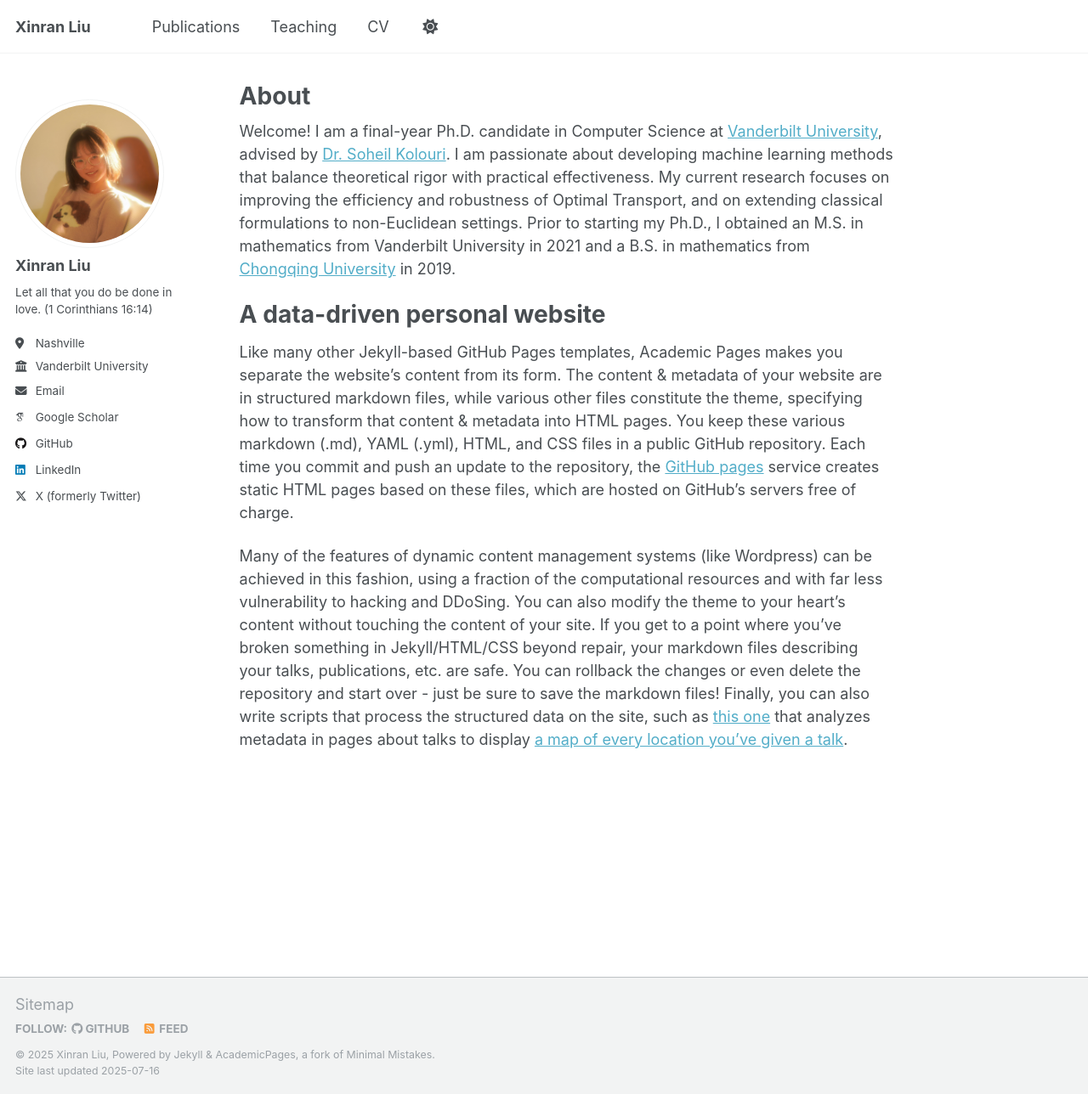
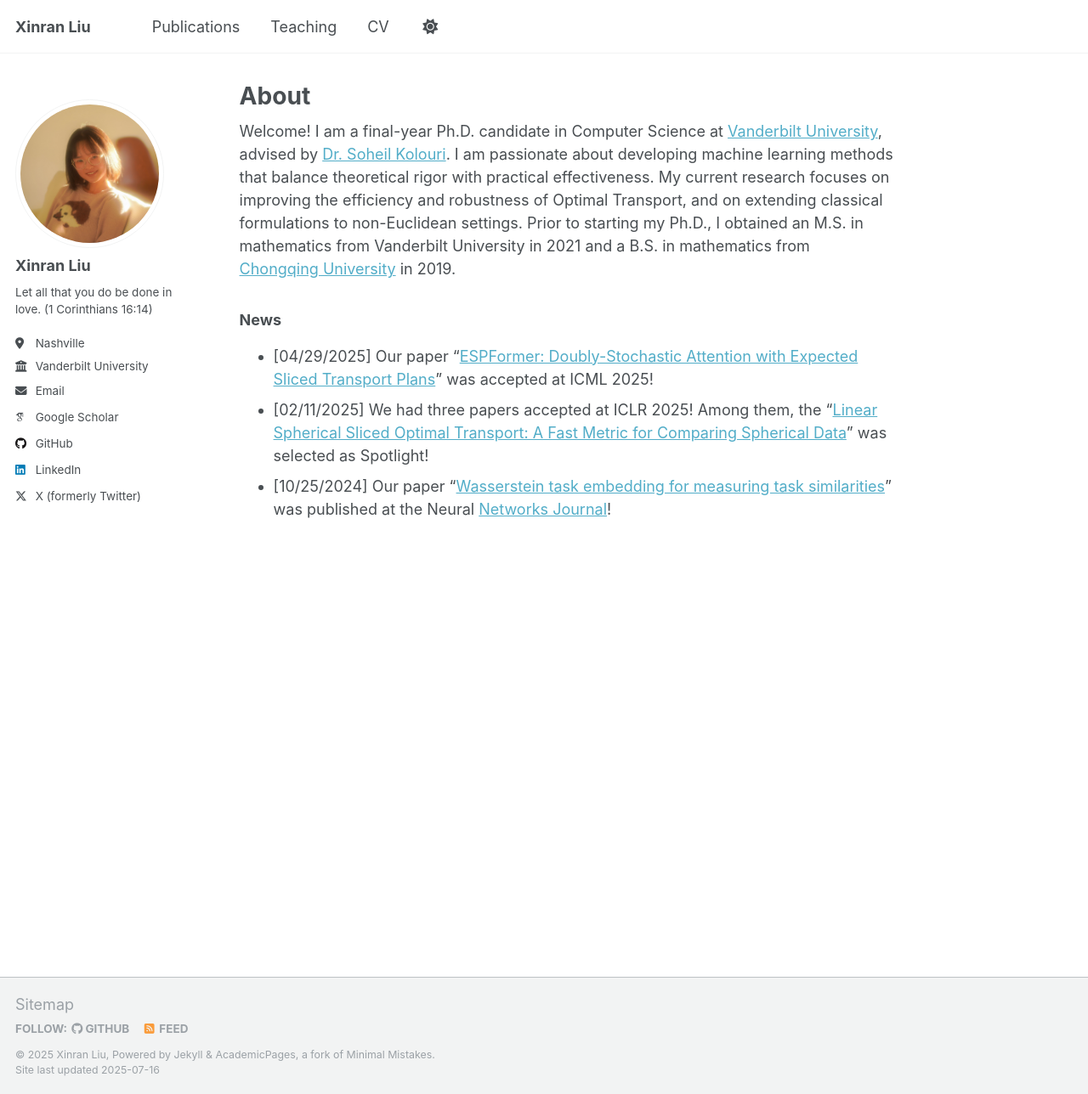
Before and after one commit to xinranliueva/xinranliueva.github.io, a Jekyll site: the page built from _pages/about.md, in a window 1280 px wide and 1288 px high. Shown: the whole window at 85% size. Built offline with Jekyll 4.4.1, drawn with Linux system fonts in a browser that asks for light colours; some web fonts are replaced.

Commit message:
Update about.md

```diff
--- a/_pages/about.md
+++ b/_pages/about.md
@@ -10,8 +10,11 @@ Welcome! I am a final-year Ph.D. candidate in Computer Science at [Vanderbilt Un
 
 
 
-A data-driven personal website
-======
-Like many other Jekyll-based GitHub Pages templates, Academic Pages makes you separate the website's content from its form. The content & metadata of your website are in structured markdown files, while various other files constitute the theme, specifying how to transform that content & metadata into HTML pages. You keep these various markdown (.md), YAML (.yml), HTML, and CSS files in a public GitHub repository. Each time you commit and push an update to the repository, the [GitHub pages](https://pages.github.com/) service creates static HTML pages based on these files, which are hosted on GitHub's servers free of charge.
+### News
 
-Many of the features of dynamic content management systems (like Wordpress) can be achieved in this fashion, using a fraction of the computational resources and with far less vulnerability to hacking and DDoSing. You can also modify the theme to your heart's content without touching the content of your site. If you get to a point where you've broken something in Jekyll/HTML/CSS beyond repair, your markdown files describing your talks, publications, etc. are safe. You can rollback the changes or even delete the repository and start over - just be sure to save the markdown files! Finally, you can also write scripts that process the structured data on the site, such as [this one](https://github.com/academicpages/academicpages.github.io/blob/master/talkmap.ipynb) that analyzes metadata in pages about talks to display [a map of every location you've given a talk](https://academicpages.github.io/talkmap.html).
+  - [04/29/2025]
+     Our paper "[ESPFormer: Doubly-Stochastic Attention with Expected Sliced Transport Plans](https://openreview.net/pdf?id=Uq70mJuUB8)" was accepted at ICML 2025!
+  - [02/11/2025]
+     We had three papers accepted at ICLR 2025! Among them, the "[Linear Spherical Sliced Optimal Transport: A Fast Metric for Comparing Spherical Data](https://openreview.net/pdf?id=fgUFZAxywx)" was selected as Spotlight!
+  - [10/25/2024]
+     Our paper "[Wasserstein task embedding for measuring task similarities](https://www.sciencedirect.com/science/article/pii/S0893608024007202)" was published at the Neural [Networks Journal](https://www.sciencedirect.com/journal/neural-networks)!
```
